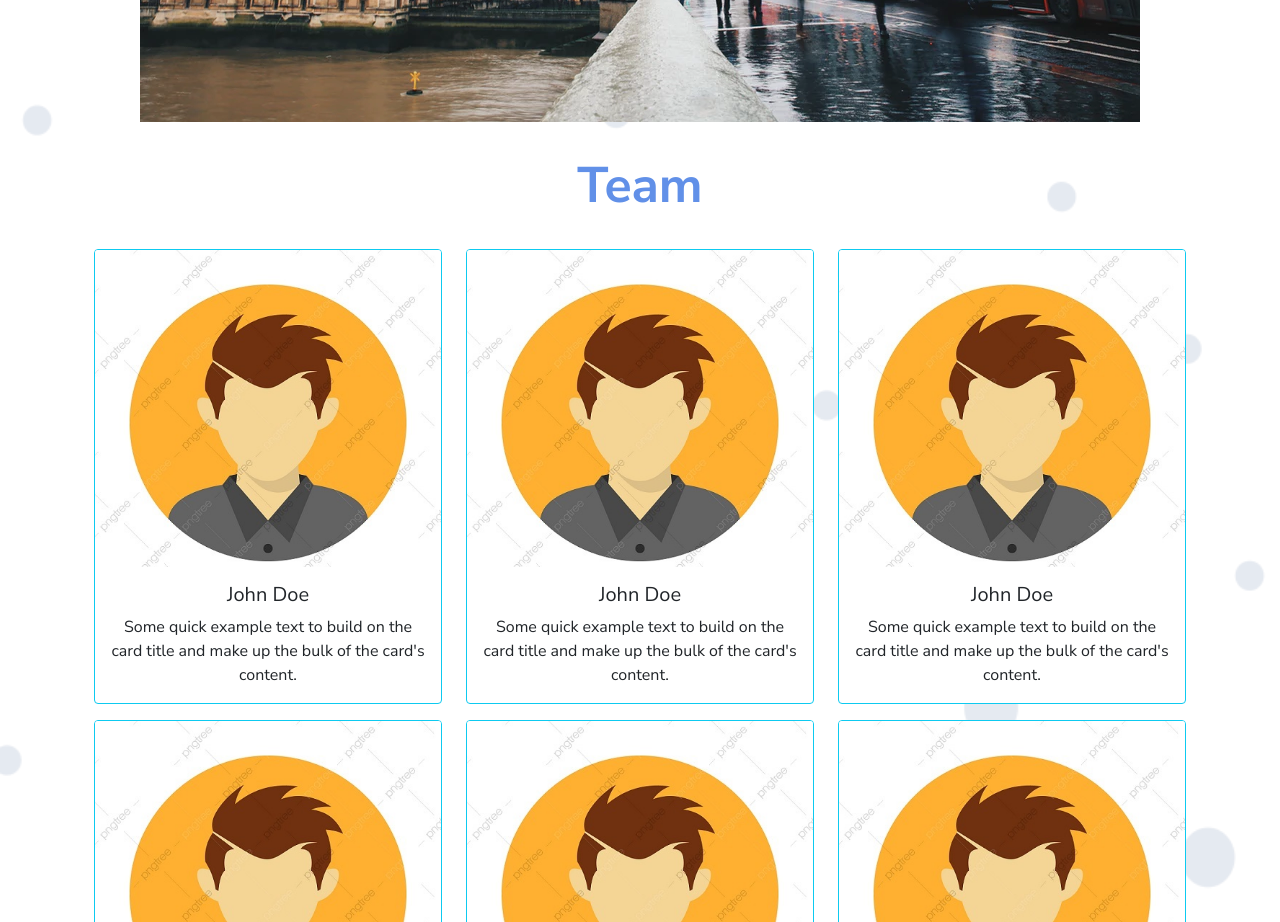
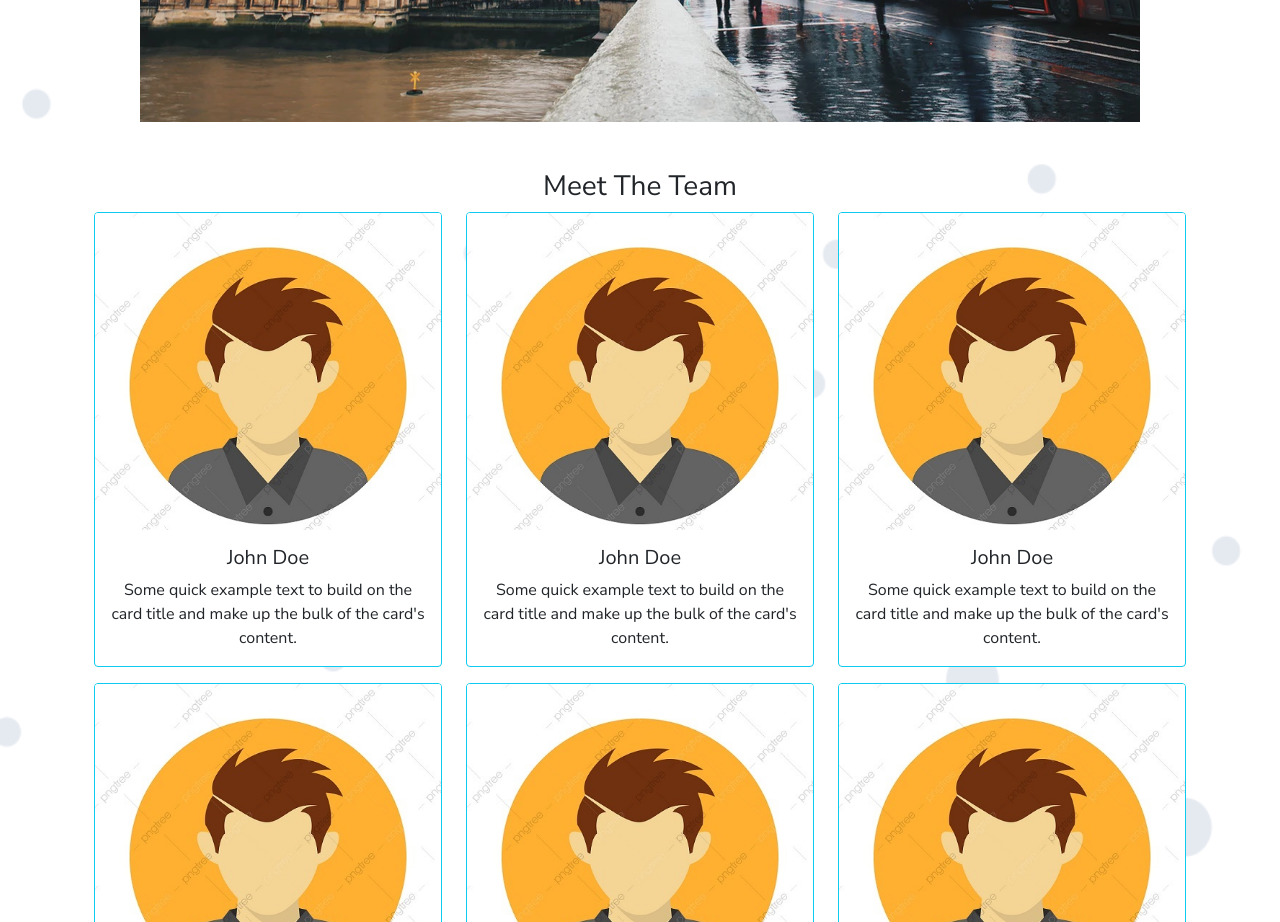
Before and after one commit to mezebu/k-natives, a React (Create React App) app: page /contact in a window 1280 px wide. Shown: the part 1640-2562 px from the top of the page. Built offline with nearby package versions, Linux system fonts and the light colour scheme.

Commit message:
Update AboutPage.jsx

```diff
--- a/src/components/AboutPage.jsx
+++ b/src/components/AboutPage.jsx
@@ -35,7 +35,7 @@
           </Row>
         </Container>
         <div className="about-text">
-          <h1 className="abt-header-text">Team</h1>
+          <h3 className="pt-5">Meet The Team</h3>
         </div>
         <Container fluid>
           <Row className="text-center">
```
